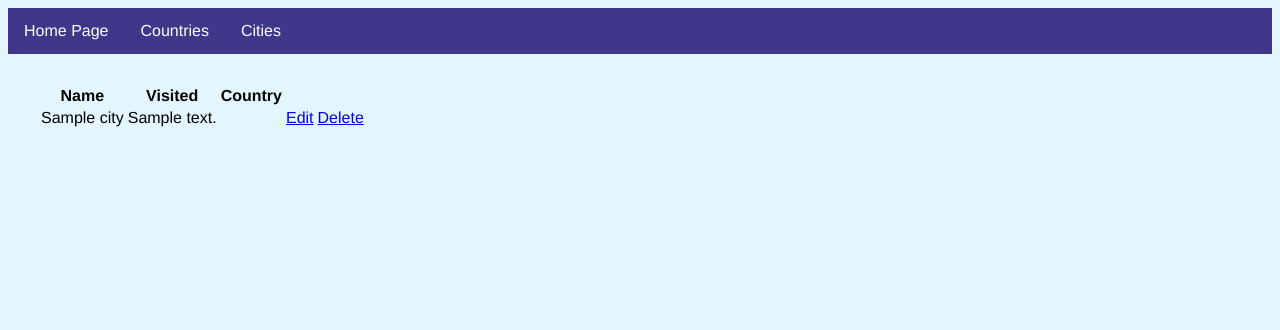
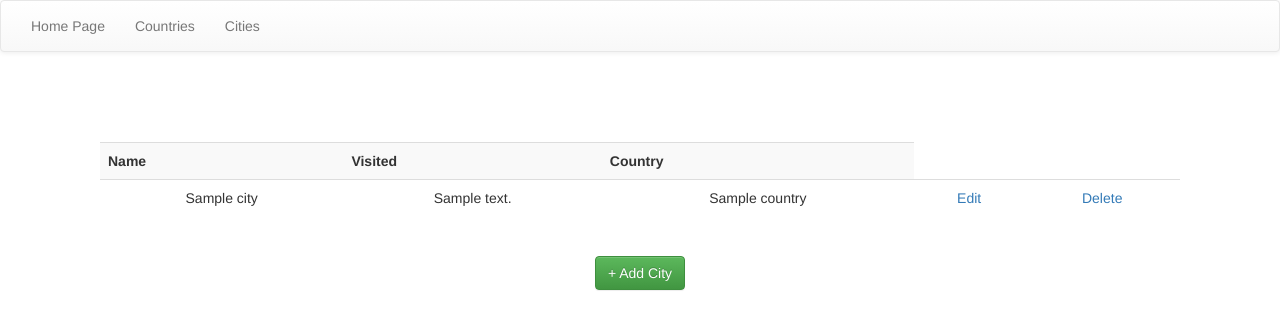
Before and after one commit to M4RC1N76/python_project, a Flask app: page /cities in a window 1280 px wide. Shown: the top 330 px of the page. Run offline with Flask 2, Linux system fonts and the light colour scheme; a database or web service that is not in the repository returns one stand-in record (values such as "Sample title"); some libraries are stand-ins or nearby versions.

Commit message:
final functional page with bootstrap framework

```diff
--- a/controllers/cities_controller.py
+++ b/controllers/cities_controller.py
@@ -12,7 +12,7 @@ cities_blueprint = Blueprint('cities', __name__)
 # GET '/cities
 @cities_blueprint.route('/cities')
 def cities():
-    cities = city_repository.select_all()
+    cities = city_repository.select_all() # ERROR
 
     return render_template("cities/index.html", cities = cities)
 
@@ -24,13 +24,14 @@ def new_city():
 
 
 # CREATE
-# POST '/cities/new
+# POST '/cities
+@cities_blueprint.route('/cities', methods=['POST'])
 def create_city():
     name = request.form['name']
     visited = request.form['visited']
     country_id = request.form['country_id']
-    country = country_repository.select(country_id) # check if wrong
-    city = City(name, country_id, visited)  #old solution from homework
+    country = country_repository.select(country_id)
+    city = City(name, country, visited)
     # save to db
     city_repository.save(city)
     return redirect("/cities")
@@ -44,23 +45,22 @@ def show_city(id):
 
 # EDIT
 # GET '/cities/<id>/edit'
-
-
 @cities_blueprint.route("/cities/<id>/edit", methods=['GET'])
 def edit_country(id):
-    # city = city_repository.select(id)
+    city = city_repository.select(id)
     # countries = country_repository.select_all()
-    return render_template('cities/edit.html', cities=cities)
+    return render_template('cities/edit.html', city=city)
 
 # UPDATE
-# PUT '/cities/<id>'
-@cities_blueprint.route("/cities/<id>", methods=['POST'])
+# PUT '/cities/<id>' updating existing city
+@cities_blueprint.route("/cities/<id>/edit", methods=['POST'])
 def update_city(id):
-    name = request.form['name']
     visited = request.form['visited']
-    country = country_repository.select(name, visited, id)
-    city = City(name, country, visited, id)
-    return redirect('/countries')
+    city = city_repository.select(id)
+    country = country_repository.select(city.country.id)
+    update_city = City(city.name, country, visited, id)
+    city_repository.update(update_city)
+    return redirect('/cities')
 
 # DELETE
 # DELETE '/cities/<id>'
--- a/db/run_sql.py
+++ b/db/run_sql.py
@@ -16,5 +16,5 @@ def run_sql(sql, values = None):
         print(error)  # wrong indentation
     finally:  # wrong indentation
         if conn is not None:  # wrong indentation
-            conn.close()  # wrong indentation
-    return results  # wrong indentation
+            conn.close()
+    return results
--- a/models/country.py
+++ b/models/country.py
@@ -2,5 +2,5 @@ class Country:
     def __init__(self, name, visited = False, id = None):
         self.name = name
         self.visited = visited
-        self.cities = [] # it was self.countries by mistake
+        self.cities = []
         self.id = id
--- a/repositories/city_repository.py
+++ b/repositories/city_repository.py
@@ -5,8 +5,8 @@ from models.city import City
 import repositories.country_repository as country_repository
 
 def save(city):
-    sql = "INSERT * INTO cities (name, visited, id) VALUES (%s, %s, %s) RETURNING *"
-    values = [city.name, city.visited, city.id] # it was city.country.id
+    sql = "INSERT INTO cities (name, visited, country_id) VALUES (%s, %s, %s) RETURNING *" # country_id
+    values = [city.name, city.visited, city.country.id]  # city.country.id
     results = run_sql(sql, values)
     id = results[0]['id']
     city.id = id
@@ -19,7 +19,8 @@ def select_all():
     results = run_sql(sql)
 
     for row in results:
-        country = country_repository.select(row['country_id'])
+        print(row)
+        country = country_repository.select(row['country_id']) # ERROR
         city = City(row['name'], country, row['visited'], row['id'])
         cities.append(city)
 
@@ -39,11 +40,20 @@ def select(id):
 
 # DELETE
 def delete_all():
-    sql = "DELETE  FROM cities"
+    sql = "DELETE FROM cities"
     run_sql
 
 
 def delete(id):
-    sql = "DELETE  FROM cities WHERE id = %s"
+    sql = "DELETE FROM cities WHERE id = %s"
     values = [id]
     run_sql(sql, values)
+
+# UPDATE METHOD to be added
+
+
+def update(city):
+    sql = "UPDATE cities SET (name, visited) = (%s, %s) WHERE id = %s"
+    values = [city.name, city.visited, city.id] # city.id
+    print(values)
+    run_sql(sql, values)
--- a/repositories/country_repository.py
+++ b/repositories/country_repository.py
@@ -1,3 +1,4 @@
+from models.city import City
 from db.run_sql import run_sql
 from models.country import Country
 
@@ -21,10 +22,11 @@ def select_all():
     return countries
 
 def select(id):
+    print(id)
     country = None
     sql = "SELECT * FROM countries WHERE id = %s"
     value = [id]
-    result = run_sql(sql, value)[0] # wrong line
+    result = run_sql(sql, value)[0] # ERROR
 
     if result is not None:
         country = Country(result['name'], result['visited'], result['id'])
@@ -32,10 +34,28 @@ def select(id):
     return country
 
 def delete_all():
-    sql = "DELETE  FROM countries"
+    sql = "DELETE FROM countries"
     run_sql
 
 def delete(id):
-    sql = "DELETE  FROM countries WHERE id = %s"
+    sql = "DELETE FROM countries WHERE id = %s"
     values = [id]
     run_sql(sql, values)
+
+    # ADD UPDATE method
+def update(country):
+    sql = "UPDATE countries SET (name, visited) = (%s, %s) WHERE id = %s"
+    values = [country.name, country.visited, country.id]
+    run_sql(sql, values)
+
+def cities(country):
+    cities = []
+
+    sql = "SELECT * FROM cities WHERE country_id = %s"
+    values = [country.id]
+    results = run_sql(sql ,values)
+
+    for row in results:
+        city = City(row['name'], row['visited'], row['id'])
+        cities.append(city)
+    return cities
--- a/static/style.css
+++ b/static/style.css
@@ -1,20 +1,23 @@
 body{
     font-family: "Helvetica", arial, sans-serif; font-size: 16px;
+    /* background-image: url("https://cdn.shopify.com/s/files/1/0269/2792/3234/articles/world-travelling-map-planning_1004x.jpg?v=1593720286"); */
     background-color: rgb(228, 246, 253);
     color: black;
+    display: flexbox;
 
 }
-
+/*
 ul {
     list-style-type: none;
     margin: 0;
     padding: 0;
     overflow: hidden;
-    background-color: rgb(62, 55, 138);
-    text-align: right;
-}
+    background-color: rgb(100, 210, 235);
+    text-align: left;
+    color:aliceblue;
+} */
 
-li {
+/* li {
     float: left;
 }
 
@@ -25,13 +28,22 @@ li a {
     padding: 14px 16px;
     text-decoration: none;
 }
-/* Change the link color to #111 (black) on hover */
+
 li a:hover {
     background-color: #111;
-}
+} */
 
 form {
     display: flexbox;
+}
+
+input[type="text"], select {
+    width: 40% !important;
+    margin: 0 auto !important;
+}
+
+a {
+    color:red;
 }
 
 section {
--- a/templates/base.html
+++ b/templates/base.html
@@ -7,18 +7,27 @@
     <link rel="stylesheet" href="https://stackpath.bootstrapcdn.com/font-awesome/4.7.0/css/font-awesome.min.css"
         crossorigin="anonymous">
     <link rel="stylesheet" href="{{ url_for('static', filename='style.css') }}">
+    <!-- Latest compiled and minified CSS -->
+    <link rel="stylesheet" href="https://stackpath.bootstrapcdn.com/bootstrap/3.4.1/css/bootstrap.min.css"
+        integrity="sha384-HSMxcRTRxnN+Bdg0JdbxYKrThecOKuH5zCYotlSAcp1+c8xmyTe9GYg1l9a69psu" crossorigin="anonymous">
+
+    <!-- Optional theme -->
+    <link rel="stylesheet" href="https://stackpath.bootstrapcdn.com/bootstrap/3.4.1/css/bootstrap-theme.min.css"
+        integrity="sha384-6pzBo3FDv/PJ8r2KRkGHifhEocL+1X2rVCTTkUfGk7/0pbek5mMa1upzvWbrUbOZ" crossorigin="anonymous">
     <title>Universe is your oyster</title>
 </head>
 <body>
     <header>
-        <nav>
-            <ul class="menu">
+        <nav class="navbar navbar-default">
+            <div class="container-fluid">
+            <ul class="nav navbar-nav">
                 <li><a href="/">Home Page</a></li>
                 <li><a href="/countries">Countries</a></li>
                 <!-- <li><a href="/countries/new">New Country</a></li> -->
                 <li><a href="/cities">Cities</a></li>
                 <!-- <li><a href="/cities/new">New City</a></li> -->
             </ul>
+            </div>
         </nav>
     </header>
     <div class="container">
--- a/templates/cities/index.html
+++ b/templates/cities/index.html
@@ -1,6 +1,8 @@
 {% extends "base.html" %}
 {% block content %}
-<table>
+<br>
+<br>
+<table class="table table-striped">
     <tr>
         <th>Name</th>
         <th>Visited</th>
@@ -10,11 +12,13 @@
     <tr>
         <td>{{city.name}}</td>
         <td>{{city.visited}}</td>
-        <td></td>
+        <td>{{city.country.name}}</td>
         <td><a href="/cities/{{city.id}}/edit">Edit</a></td>
         <td><a href="/cities/{{city.id}}/delete">Delete</a></td>
     </tr>
     {% endfor %}
 </table>
-
+<br>
+<a href="cities/new"><button type="button" class="btn btn-success">+ Add City</button></a>
+<br>
 {% endblock %}
--- a/templates/countries/show.html
+++ b/templates/countries/show.html
@@ -1,5 +1,5 @@
 {% extends 'base.html' %}
 {% block content %}
-<p>Hello from countries/Show.html</p>
-<!--<a href=""></a>-->
+<p>You have chosen {{country.name}}</p>
+<p></p>
 {% endblock content %}
--- a/templates/index.html
+++ b/templates/index.html
@@ -1,6 +1,10 @@
 {% extends "base.html" %}
 {% block home %}
 <section>
-    Welcome to Travel Bucket List
+    <div class="jumbotron">
+        <h1>Travel Bucket List!</h1>
+        <p>Keep track of your travels</p>
+        <p><a class="btn btn-primary btn-lg" href="/countries" role="button">Get Started</a></p>
+    </div>
 </section>
 {% endblock %}
```
Also changed, not shown: console.py (+7 -2 lines), controllers/countries_controller.py (+5 -8 lines), db/travel_list.sql (+34 -4 lines), templates/cities/edit.html (+16 -0 lines), templates/cities/new.html (+7 -7 lines), templates/countries/edit.html (+16 -0 lines), templates/countries/index.html (+5 -5 lines), templates/countries/new.html (+7 -7 lines).
